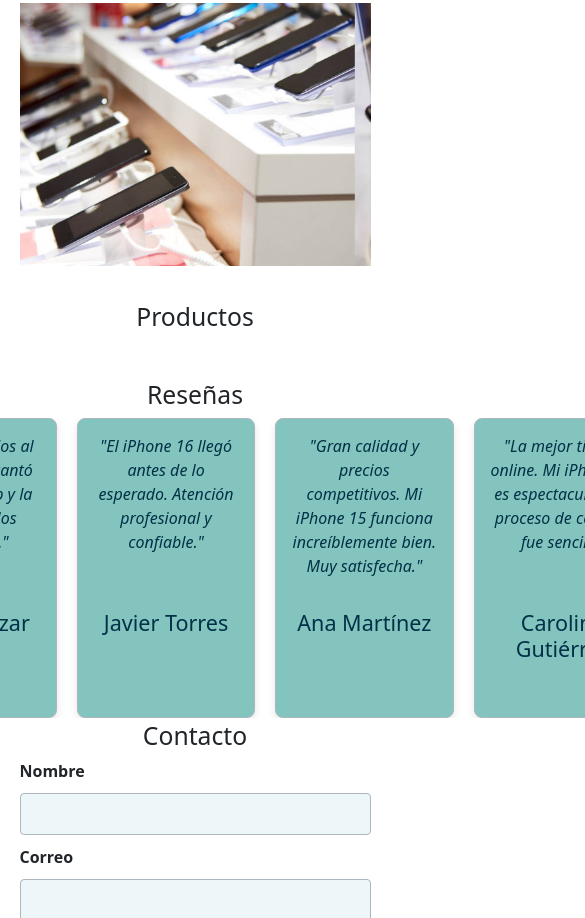
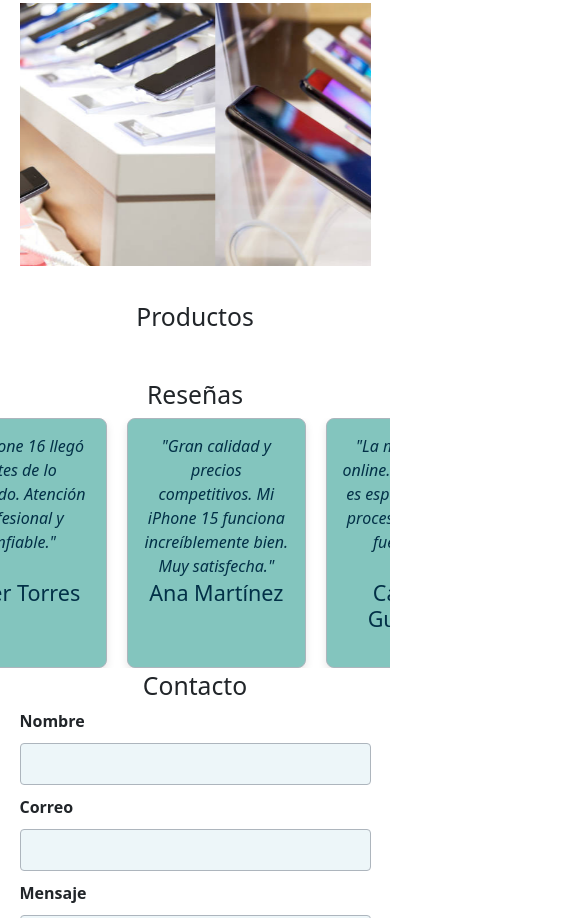
Before and after one commit to Nicoalazar/TalentoTech, a plain HTML site: page index.html in a window 390 px wide. Shown: the part 762-1680 px from the top of the page, 585 px wide, since content can reach past the window. Drawn offline with nearby package versions, Linux system fonts and the light colour scheme; some packages are replaced by stand-ins of ours; no server answers; a script that the page names is missing.

Commit message:
ok merge request

```diff
--- a/styles.css
+++ b/styles.css
@@ -451,6 +451,10 @@ button:hover {
         color: var(--primary-color);
         font-size: 2vh;
     }
+    #reseñas {
+        width: 100%;
+        overflow: hidden;
+    }
 
     .reseñas-grid {
         margin: 1%;
@@ -459,9 +463,9 @@ button:hover {
         display: flex;
         padding: 0;
         width: 300%;
-        height: 300px; /* Ajusta al tamaño de las reseñas */
+        height: 250px; /* Ajusta al tamaño de las reseñas */
         position: relative; /* Previene efectos no deseados */
-        animation: slide 25s infinite alternate-reverse ease-in-out;
+        animation: slide 20s infinite alternate-reverse ease-in-out;
     }
 
     @keyframes slide {
@@ -469,7 +473,7 @@ button:hover {
             transform: translateX(0);
         }
         100% {
-            transform: translateX(-50%); /* Ajusta según el desplazamiento deseado */
+            transform: translateX(-69%); /* Ajusta según el desplazamiento deseado */
         }
     }
 
```
